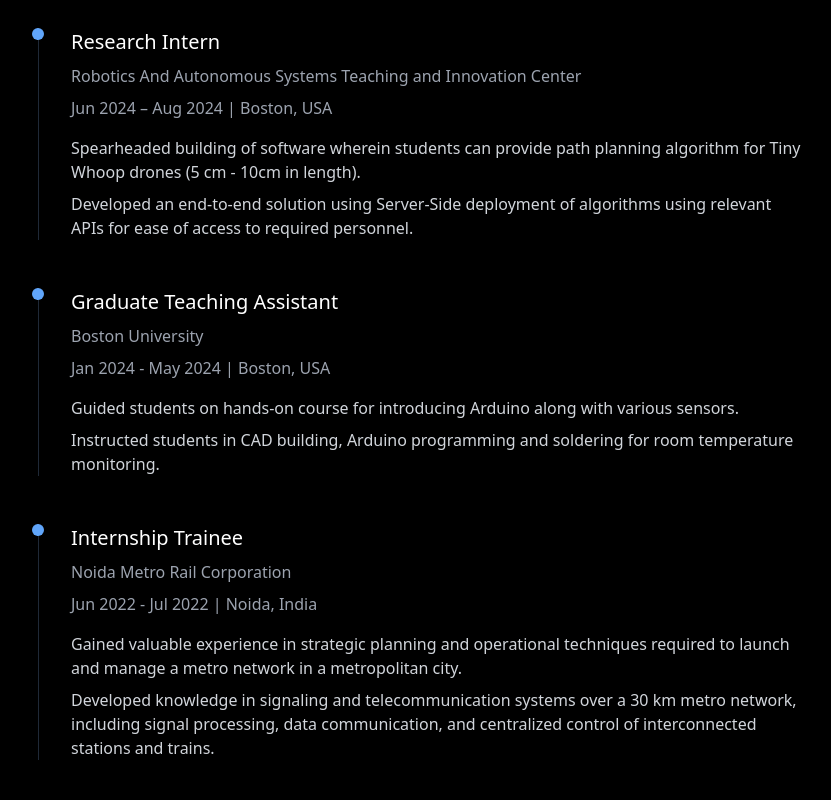
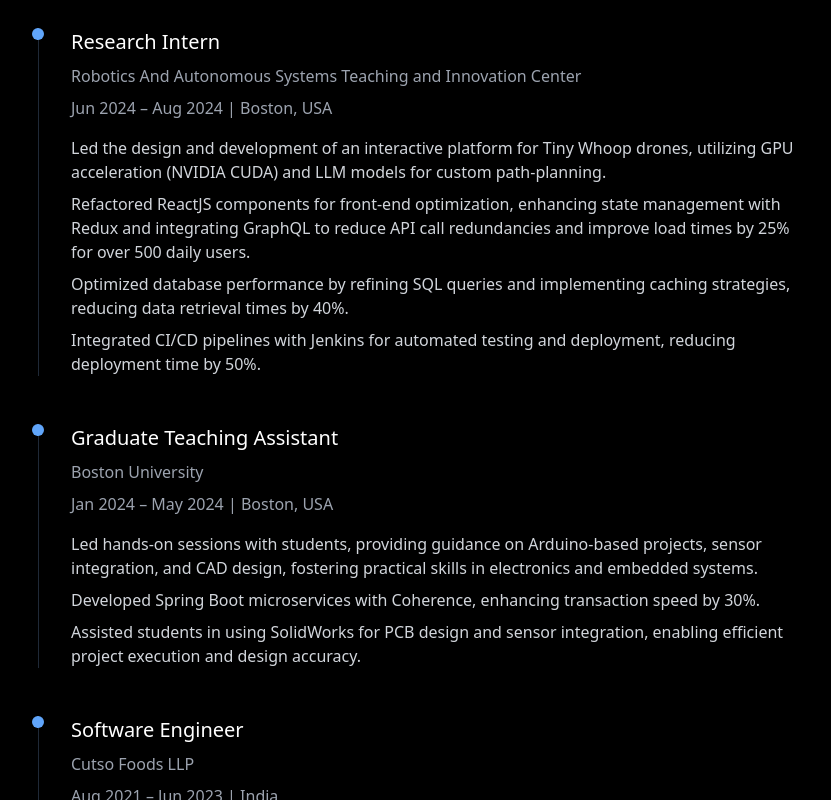
Before and after one commit to samarth-sudo/portfolio-main, a React (Vite) app: page / in a window 1280 px wide. Shown: the part 1620-2420 px from the top of the page, without its empty margins (218-1049 px from the left). Built offline with nearby package versions, Linux system fonts and the light colour scheme.

Commit message:
Update App.tsx

```diff
--- a/src/App.tsx
+++ b/src/App.tsx
@@ -186,35 +186,43 @@
           <div className="max-w-3xl mx-auto space-y-12">
             {[
               {
-                title: "Research Intern",
-                company: "Robotics And Autonomous Systems Teaching and Innovation Center",
-                date: "Jun 2024 – Aug 2024",
-                location: "Boston, USA",
-                description: [
-                  "Spearheaded building of software wherein students can provide path planning algorithm for Tiny Whoop drones (5 cm - 10cm in length).",
-                  "Developed an end-to-end solution using Server-Side deployment of algorithms using relevant APIs for ease of access to required personnel."
+              "title": "Research Intern",
+              "company": "Robotics And Autonomous Systems Teaching and Innovation Center",
+             "date": "Jun 2024 – Aug 2024",
+             "location": "Boston, USA",
+             "description": [
+    "Led the design and development of an interactive platform for Tiny Whoop drones, utilizing GPU acceleration (NVIDIA CUDA) and LLM models for custom path-planning.",
+    "Refactored ReactJS components for front-end optimization, enhancing state management with Redux and integrating GraphQL to reduce API call redundancies and improve load times by 25% for over 500 daily users.",
+    "Optimized database performance by refining SQL queries and implementing caching strategies, reducing data retrieval times by 40%.",
+    "Integrated CI/CD pipelines with Jenkins for automated testing and deployment, reducing deployment time by 50%."
                 ]
               },
               {
-                title: "Graduate Teaching Assistant",
-                company: "Boston University",
-                date: "Jan 2024 - May 2024",
-                location: "Boston, USA",
-                description: [
-                  "Guided students on hands-on course for introducing Arduino along with various sensors.",
-                  "Instructed students in CAD building, Arduino programming and soldering for room temperature monitoring."
-                ]
-              },
+  "title": "Graduate Teaching Assistant",
+  "company": "Boston University",
+  "date": "Jan 2024 – May 2024",
+  "location": "Boston, USA",
+  "description": [
+    "Led hands-on sessions with students, providing guidance on Arduino-based projects, sensor integration, and CAD design, fostering practical skills in electronics and embedded systems.",
+    "Developed Spring Boot microservices with Coherence, enhancing transaction speed by 30%.",
+    "Assisted students in using SolidWorks for PCB design and sensor integration, enabling efficient project execution and design accuracy."
+  ]
+},
               {
-                title: "Internship Trainee",
-                company: "Noida Metro Rail Corporation",
-                date: "Jun 2022 - Jul 2022",
-                location: "Noida, India",
-                description: [
-                  "Gained valuable experience in strategic planning and operational techniques required to launch and manage a metro network in a metropolitan city.",
-                  "Developed knowledge in signaling and telecommunication systems over a 30 km metro network, including signal processing, data communication, and centralized control of interconnected stations and trains."
-                ]
-              }
+  "title": "Software Engineer",
+  "company": "Cutso Foods LLP",
+  "date": "Aug 2021 – Jun 2023",
+  "location": "India",
+  "description": [
+    "Built scalable REST APIs and microservices using Java Spring Boot for card payment processing and transaction routing, reducing server response times by 50%.",
+    "Optimized SQL queries, reducing execution time by 35% through index tuning and strategic JOINs, enhancing data processing speed for financial operations.",
+    "Designed and implemented 20+ customized AWS IAM policies, improving access security and compliance by 25%. Automated billing workflows with AWS Lambda and DynamoDB, minimizing errors by 30%.",
+    "Refactored ReactJS components for front-end optimization, improving state management and reducing API call redundancies, which enhanced load times by 25% for over 500 daily users.",
+    "Implemented multithreading techniques to optimize response times and reduce latency by 30%.",
+    "Developed a Power BI dashboard integrated with MongoDB to analyze marketing campaign performance, contributing to a 10% increase in sales within the first quarter.",
+    "Optimized AWS resources (EC2, S3) with IAM roles, enhancing uptime and resource management by 15%."
+  ]
+}
             ].map((exp, i) => (
               <motion.div
                 key={i}
```
